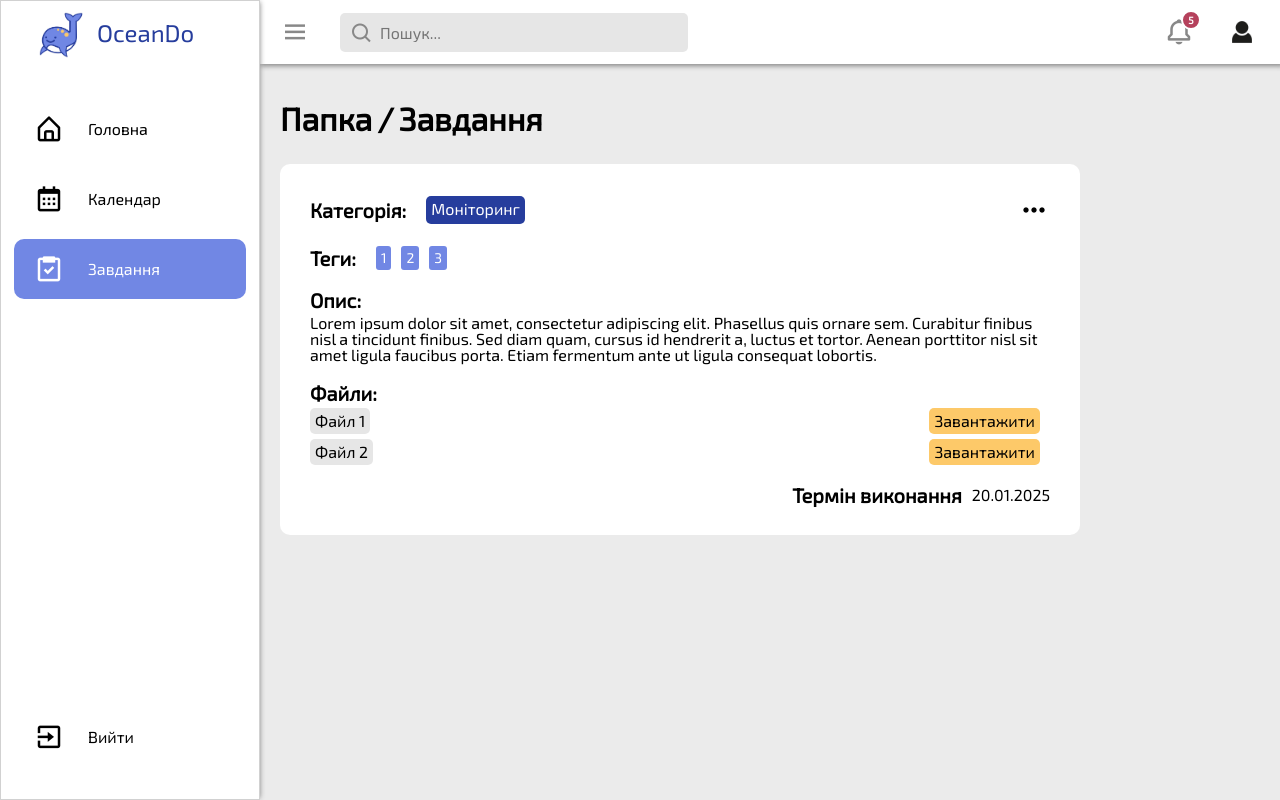
After one commit to JuliManhupli/OceanDo, a Django app: page /tasks/task-info/ in a window 1280 px wide. The commit adds this page. Run offline with Django 5.2, Linux system fonts and the light colour scheme; the visitor is signed in with stand-in values (Sample User, id 1).

Commit message:
Part of task info page was added

```diff
--- a/ocean_do/ocean_do/static/css/style.css
+++ b/ocean_do/ocean_do/static/css/style.css
@@ -569,6 +569,7 @@ main .important-tasks .task{
     background: white;
     box-shadow: rgba(0, 0, 0, 0.1) 0px 20px 25px -5px,
         rgba(0, 0, 0, 0.04) 0px 10px 10px -5px;
+    cursor: pointer;
 }
 
 main .task .head {
@@ -1343,3 +1344,110 @@ main .task-popup .form .make-task {
 main .task-popup .form .make-task:hover {
     text-decoration: underline;
 }
+
+
+/* ----------------------------------TASK INFO PAGE---------------------------------- */
+
+main .task-path{
+    display: flex;
+    gap: 5px;
+}
+
+main .task-info-page-container{
+    width: 100%;
+}
+
+main .task-info-page-container .task-info-container{
+    width: 800px;
+    background: white;
+    border-radius: 10px;
+    padding: 30px;
+    display: flex;
+    flex-direction: column;
+    gap: 20px;
+    margin-top: 30px;
+}
+
+main .task-info-page-container .task-info-container .head,
+main .task-info-page-container .task-info-container .info-block,
+main .task-info-page-container .task-info-container .info-block .tags-values,
+main .task-info-page-container .task-info-container .head .category-block{
+    display: flex;
+    align-items: center;
+}
+
+main .task-info-page-container .task-info-container .head{
+    justify-content: space-between;
+}
+
+main .task-info-page-container .task-info-container .head .category-block .block-value{
+    margin-left: 20px;
+    color: white;
+    background: var(--dark-blue);
+    border-radius: 5px;
+    padding: 5px 5px 7px 5px;
+}
+
+main .task-info-page-container .task-info-container .head .icon{
+    font-size: 32px;
+    cursor: pointer;
+}
+
+main .task-info-page-container .task-info-container .title{
+    font-size: 20px;
+
+}
+
+main .task-info-page-container .task-info-container .info-block .tags-values{
+    margin-left: 20px;
+    gap: 10px;
+}
+
+main .task-info-page-container .task-info-container .info-block .tags-values .tag{
+    font-size: 14px;
+    padding: 5px;
+    color: white;
+    background: var(--light-blue);
+    border-radius: 3px;
+}
+
+main .task-info-page-container .task-info-container .vertical-block{
+    flex-direction: column;
+    align-items: flex-start;
+    gap: 5px;
+}
+
+main .task-info-page-container .task-info-container .vertical-block .file-list{
+    display: flex;
+    flex-direction: column;
+    align-items: centers;
+    gap: 5px;
+    width: 100%;
+}
+
+main .task-info-page-container .task-info-container .vertical-block .file-list .file-div{
+    display: flex;
+    align-items: center;
+    justify-content: space-between;
+}
+
+main .task-info-page-container .task-info-container .vertical-block .file-list .file-div .file-li{
+    padding: 5px;
+    border-radius: 5px;
+    background: var(--light-grey);
+}
+
+main .task-info-page-container .task-info-container .vertical-block .file-list .file-div a{
+    padding: 5px;
+    border-radius: 5px;
+    background: var(--yellow);
+    margin-right: 10px;
+}
+
+main .task-info-page-container .task-info-container .time-block{
+    justify-content: flex-end;
+}
+
+main .task-info-page-container .task-info-container .time-block .time-value{
+    margin-left: 10px;
+}
--- /dev/null
+++ b/ocean_do/tasks/templates/tasks/task-info.html
@@ -0,0 +1,71 @@
+{% extends 'ocean_do/pages_base.html' %}
+{% load static %}
+{% block title %}
+Завдання
+{% endblock %}
+
+
+{% block side-menu %}
+<li><a href="{% url 'main' %}"><i class='bx bx-home-alt icon'></i> Головна</a></li>
+<li><a href="#"><i class='bx bx-calendar icon'></i> Календар</a></li>
+<li><a href="{% url 'tasks:all_tasks' %}" class="active"><i class='bx bx-task icon'></i> Завдання</a></li>
+{% endblock %}
+
+{% block content_area %}
+
+    <main>
+        <div class="task-path">
+                <h1 class="title folder">Папка</h1>
+                <h1 class="title divider">/</h1>
+                <h1 class="title task-name">Завдання</h1>
+            </div>
+
+            <div class="task-info-page-container">
+                <div class="task-info-container">
+                    <div class="head">
+                        <div class="category-block">
+                            <p class="title">Категорія:</p>
+                            <p class="block-value">Моніторинг</p>
+                        </div>
+                        <i class='bx bx-dots-horizontal-rounded icon'></i>
+                    </div>
+                    <div class="info-block">
+                        <p class="title">Теги:</p>
+                        <div class="tags-values">
+                            <p class="tag">1</p>
+                            <p class="tag">2</p>
+                            <p class="tag">3</p>
+                        </div>
+                    </div>
+                    <div class="info-block vertical-block">
+                        <p class="title">Опис:</p>
+                        <p class="description">Lorem ipsum dolor sit amet, consectetur adipiscing elit. Phasellus quis
+                            ornare sem. Curabitur finibus nisl a tincidunt
+                            finibus. Sed diam quam, cursus id hendrerit a, luctus et tortor. Aenean porttitor nisl sit
+                            amet ligula faucibus porta.
+                            Etiam fermentum ante ut ligula consequat lobortis.</p>
+                    </div>
+                    <div class="info-block vertical-block">
+                        <p class="title">Файли:</p>
+                        <ul class="file-list">
+                            <div class="file-div">
+                                <li class="file-li"> Файл 1 </li>
+                                <a href="#">Завантажити</a>
+                            </div>
+                            <div class="file-div">
+                                <li class="file-li"> Файл 2 </li>
+                                <a href="#">Завантажити</a>
+                            </div>
+                        </ul>
+                    </div>
+                    <div class="info-block time-block">
+                        <p class="title">Термін виконання</p>
+                        <p class="time-value">20.01.2025</p>
+                    </div>
+                </div>
+
+            </div>
+
+    </main>
+<!-- MAIN -->
+{% endblock %}
--- a/ocean_do/tasks/templates/tasks/tasks.html
+++ b/ocean_do/tasks/templates/tasks/tasks.html
@@ -134,7 +134,7 @@
 
         <div class="important-tasks active">
             {% for task in assigned_tasks  %}
-            <div class="task" data-task-id="{{ task.id }}">
+            <div class="task" data-task-id="{{ task.id }}" onclick='location.href="/tasks/task-info";'>
                 <div class="head">
                     <div>
                         <div class="status">
@@ -175,7 +175,7 @@
                 </div>
                 <ul>
                     {% for file in task.files.all %}
-                    <li>{{ file.title }} - <a href="{{ file.file }}">Завантажити</a></li>
+                    <li>{{ file.title }} - <a href="{{ file.file.url }}">Завантажити</a></li>
                     {% endfor %}
                 </ul>
                 <div class="participants">
@@ -188,7 +188,7 @@
 
         <div class="important-tasks">
                {% for task in created_tasks  %}
-            <div class="task"  data-task-id="{{ task.id }}">
+            <div class="task"  data-task-id="{{ task.id }}" onclick='location.href="/tasks/task-info";'>
                 <div class="head">
                     <div>
                         <div class="status">
--- a/ocean_do/tasks/urls.py
+++ b/ocean_do/tasks/urls.py
@@ -7,6 +7,7 @@ urlpatterns = [
     path('all', views.all_tasks, name='all_tasks'),
     path('create-task/', views.create_task, name='create_task'),
     path('get-users/', views.get_users, name='get_users'),
+    path('task-info/', views.task_info, name='task_info'),
     path('<int:task_id>/delete/', views.delete_task, name='delete_task'),
     path('<int:task_id>/update-status/', views.update_task_status, name='update-status'),
 
--- a/ocean_do/tasks/views.py
+++ b/ocean_do/tasks/views.py
@@ -94,3 +94,7 @@ def get_users(request):
         users_data = list(users.values('email', 'username'))
         return JsonResponse(users_data, safe=False)
     return render(request, "tasks/create-task.html")
+
+
+def task_info(request):
+    return render(request, "tasks/task-info.html")
```
